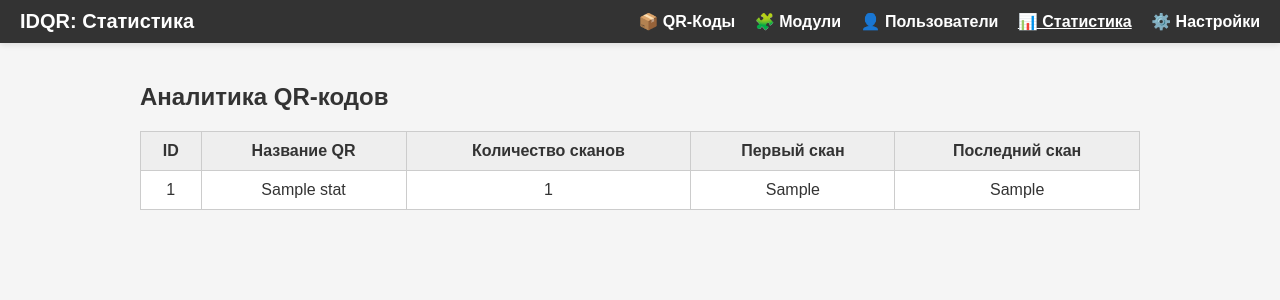
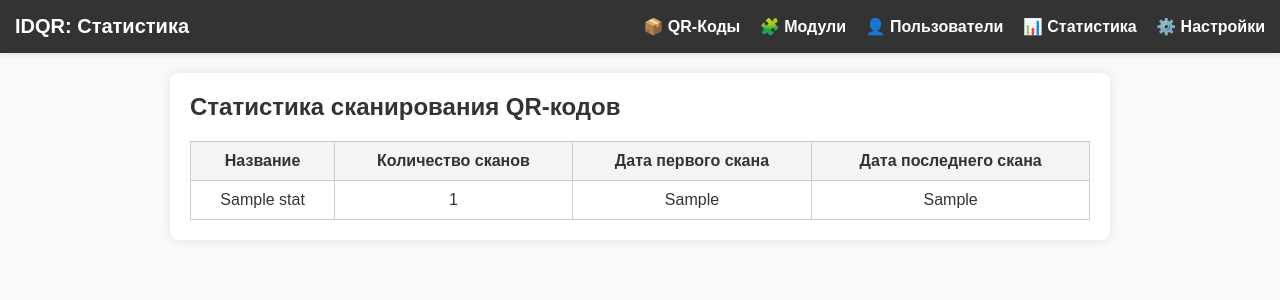
Before and after one commit to Darhan-man/idqr-platform, a FastAPI app: template templates/stats.html in a window 1280 px wide. Shown: the top 300 px of the page. Run offline with FastAPI, Linux system fonts and the light colour scheme; the template is opened without the code that fills it: most values are stand-ins (such as "Sample title", 1, 10 or a date in 2020).

Commit message:
Update stats.html

```diff
--- a/templates/stats.html
+++ b/templates/stats.html
@@ -2,54 +2,54 @@
 <html lang="ru">
 <head>
     <meta charset="UTF-8">
-    <title>Статистика QR</title>
+    <title>Статистика QR-кодов</title>
     <link rel="stylesheet" href="/static/css/style.css">
     <style>
-        body { font-family: Arial, sans-serif; margin: 0; padding: 0; background: #f5f5f5; }
-        .navbar { background: #333; color: white; padding: 10px 20px; display: flex; align-items: center; }
-        .navbar h1 { margin: 0; flex: 1; font-size: 20px; }
+        body { font-family: Arial, sans-serif; margin: 0; padding: 0; background: #f9f9f9; }
+        .navbar { background: #333; color: white; padding: 15px; display: flex; align-items: center; justify-content: space-between; }
+        .navbar h1 { margin: 0; font-size: 20px; }
         .navbar nav a { color: white; margin-left: 15px; text-decoration: none; }
-        .navbar nav a.active { text-decoration: underline; }
-        .container { padding: 20px; }
-        table { width: 100%; border-collapse: collapse; background: white; }
-        th, td { padding: 10px; border: 1px solid #ccc; text-align: center; }
-        th { background: #eee; }
-        tr:nth-child(even) { background: #f9f9f9; }
+        .navbar nav a.active { font-weight: bold; text-decoration: underline; }
+        .container { max-width: 900px; margin: 20px auto; padding: 20px; background: white; border-radius: 8px; box-shadow: 0 0 10px rgba(0,0,0,0.1); }
+        table { width: 100%; border-collapse: collapse; margin-top: 20px; }
+        th, td { border: 1px solid #ccc; padding: 10px; text-align: center; }
+        th { background: #f4f4f4; }
+        tr:hover { background: #f1f1f1; }
+        h2 { margin-top: 0; }
     </style>
 </head>
 <body>
     <div class="navbar">
         <h1>IDQR: Статистика</h1>
         <nav>
-            <a href="/dashboard/qr">📦 QR-Коды</a>
-            <a href="/dashboard/modules">🧩 Модули</a>
-            <a href="/dashboard/users">👤 Пользователи</a>
-            <a href="/dashboard/stats" class="active">📊 Статистика</a>
-            <a href="/dashboard/settings">⚙️ Настройки</a>
+            <a href="/dashboard/qr" class="{{ 'active' if active == 'qr' else '' }}">📦 QR-Коды</a>
+            <a href="/dashboard/modules" class="{{ 'active' if active == 'modules' else '' }}">🧩 Модули</a>
+            <a href="/dashboard/users" class="{{ 'active' if active == 'users' else '' }}">👤 Пользователи</a>
+            <a href="/dashboard/stats" class="{{ 'active' if active == 'stats' else '' }}">📊 Статистика</a>
+            <a href="/dashboard/settings" class="{{ 'active' if active == 'settings' else '' }}">⚙️ Настройки</a>
         </nav>
     </div>
 
     <div class="container">
-        <h2>Аналитика QR-кодов</h2>
+        <h2>Статистика сканирования QR-кодов</h2>
+
         {% if stats_list %}
             <table>
                 <thead>
                     <tr>
-                    <th>ID</th>
-                    <th>Название QR</th>
+                        <th>Название</th>
                         <th>Количество сканов</th>
-                    <th>Первый скан</th>
-                    <th>Последний скан</th>
+                        <th>Дата первого скана</th>
+                        <th>Дата последнего скана</th>
                     </tr>
                 </thead>
                 <tbody>
-                {% for qr in stats_list %}
+                    {% for stat in stats_list %}
                     <tr>
-                    <td>{{ qr.id }}</td>
-                    <td>{{ qr.title }}</td>
-                    <td>{{ qr.count }}</td>
-                    <td>{{ qr.first_scan }}</td>
-                    <td>{{ qr.last_scan }}</td>
+                        <td>{{ stat.title }}</td>
+                        <td>{{ stat.count }}</td>
+                        <td>{{ stat.first_scan }}</td>
+                        <td>{{ stat.last_scan }}</td>
                     </tr>
                     {% endfor %}
                 </tbody>
```
Lines whose indentation alone changed are shown as unchanged.
